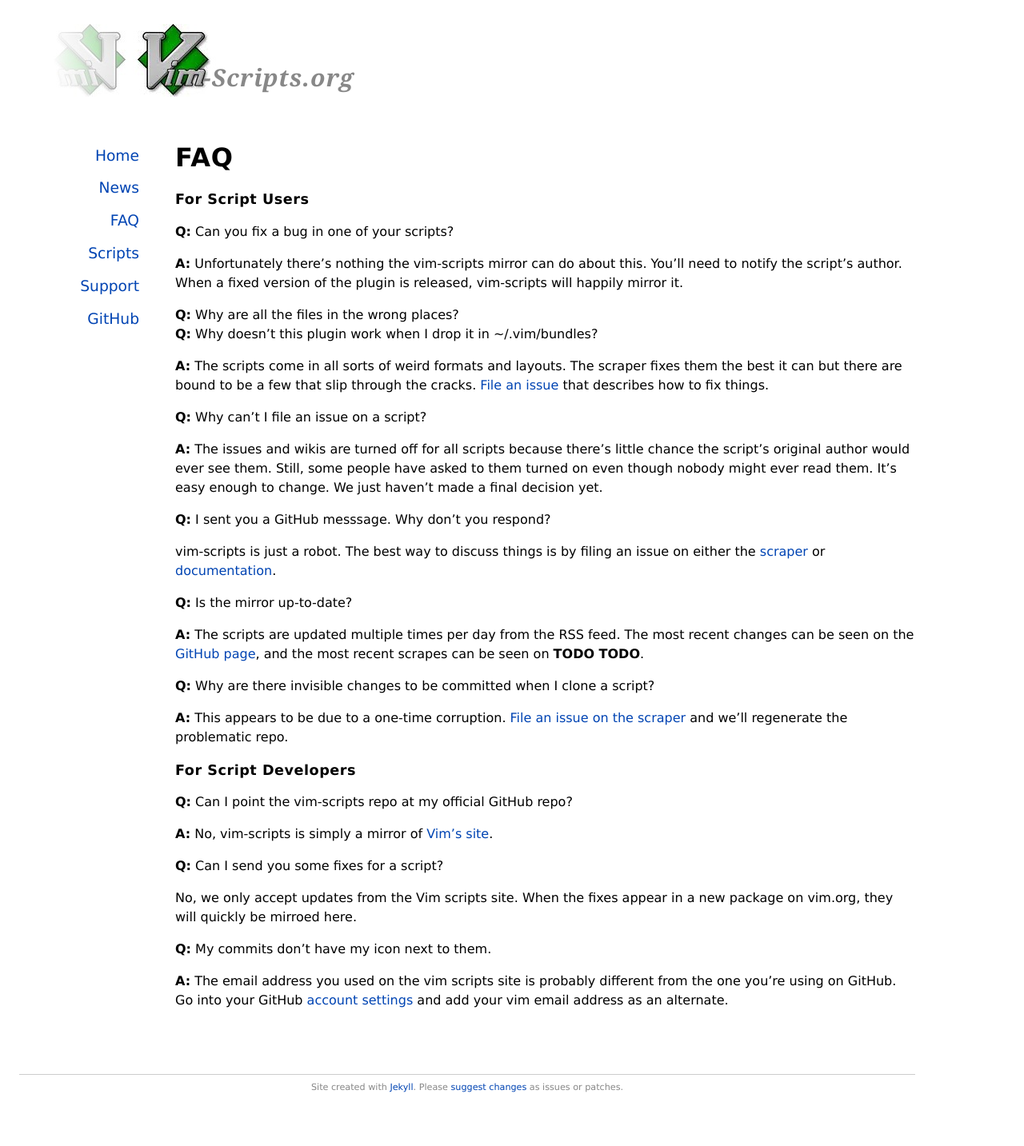
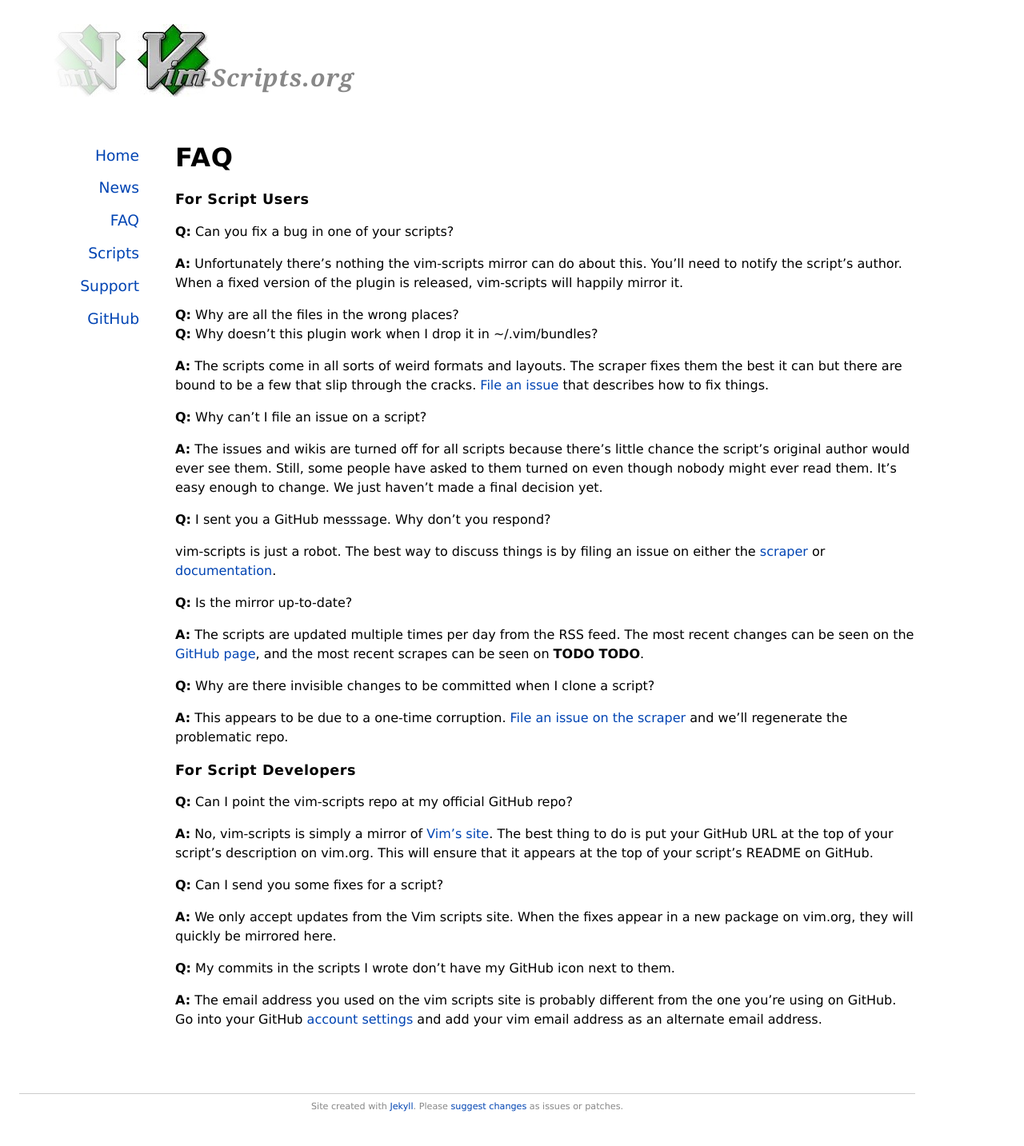
Before and after one commit to vim-scraper/vim-scraper.github.com, a Jekyll site: the page built from faq.markdown, in a window 1280 px wide. Shown: the whole page at 80% size. Built offline with Jekyll 4.4.1, drawn with Linux system fonts in a browser that asks for light colours; before the commit the page ends 1409 px from its top, so only the background shows below that.

Commit message:
faq fixes

```diff
--- a/faq.markdown
+++ b/faq.markdown
@@ -61,16 +61,19 @@
 **Q:** Can I point the vim-scripts repo at my official GitHub repo?<br/>
 
 **A:** No, vim-scripts is simply a mirror of <a href="http://www.vim.org/scripts/index.php">Vim's site</a>.
+The best thing to do is put your GitHub URL at the top of your script's
+description on vim.org.  This will ensure that it appears at the top
+of your script's README on GitHub.
 
 
 **Q:** Can I send you some fixes for a script?
 
-No, we only accept updates from the Vim scripts site.  When the fixes
-appear in a new package on vim.org, they will quickly be mirroed here.
+**A:** We only accept updates from the Vim scripts site.  When the fixes
+appear in a new package on vim.org, they will quickly be mirrored here.
 
 
-**Q:** My commits don't have my icon next to them.
+**Q:** My commits in the scripts I wrote don't have my GitHub icon next to them.
 
 **A:** The email address you used on the vim scripts site is probably different
 from the one you're using on GitHub.  Go into your GitHub [account settings](https://github.com/account)
-and add your vim email address as an alternate.
+and add your vim email address as an alternate email address.
```
